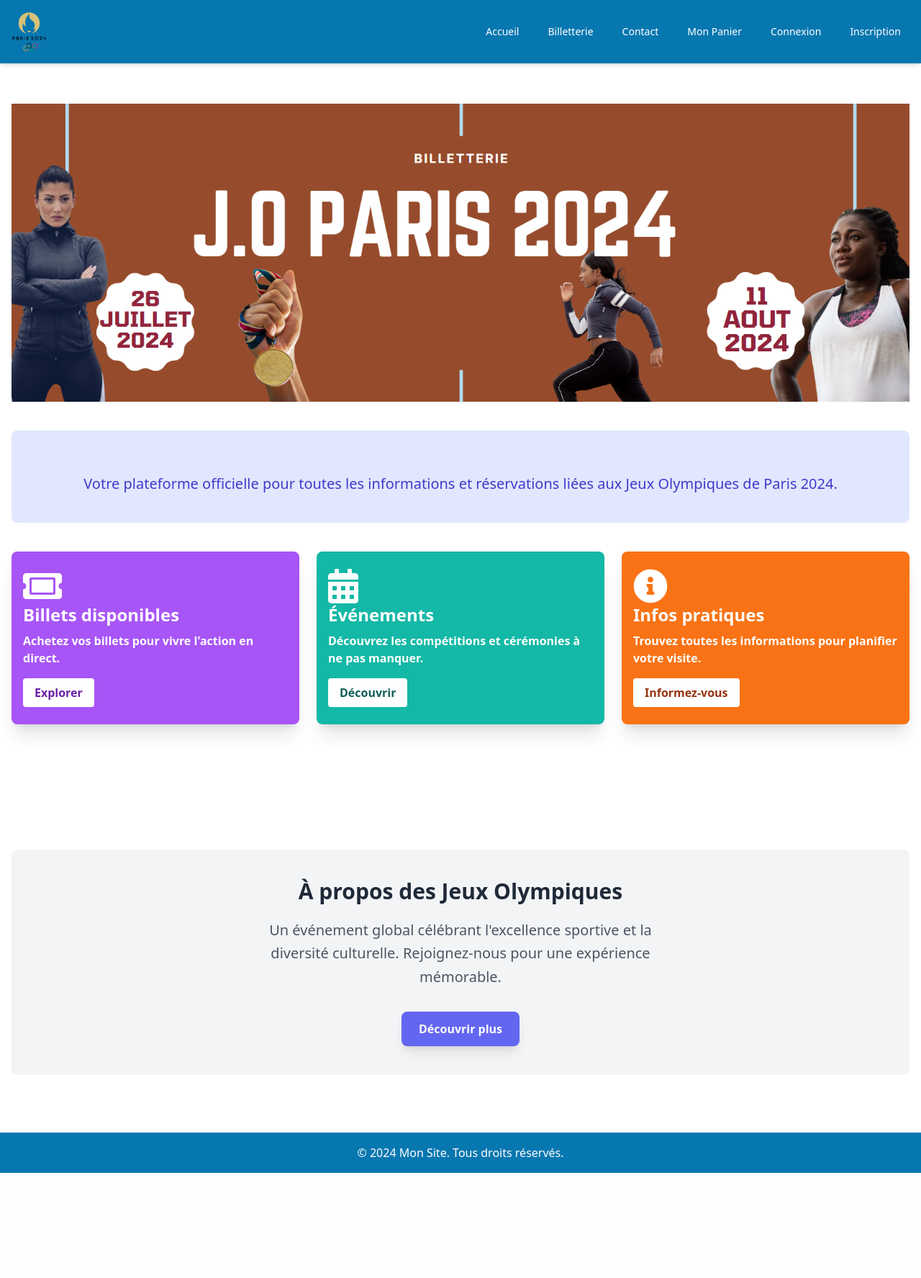
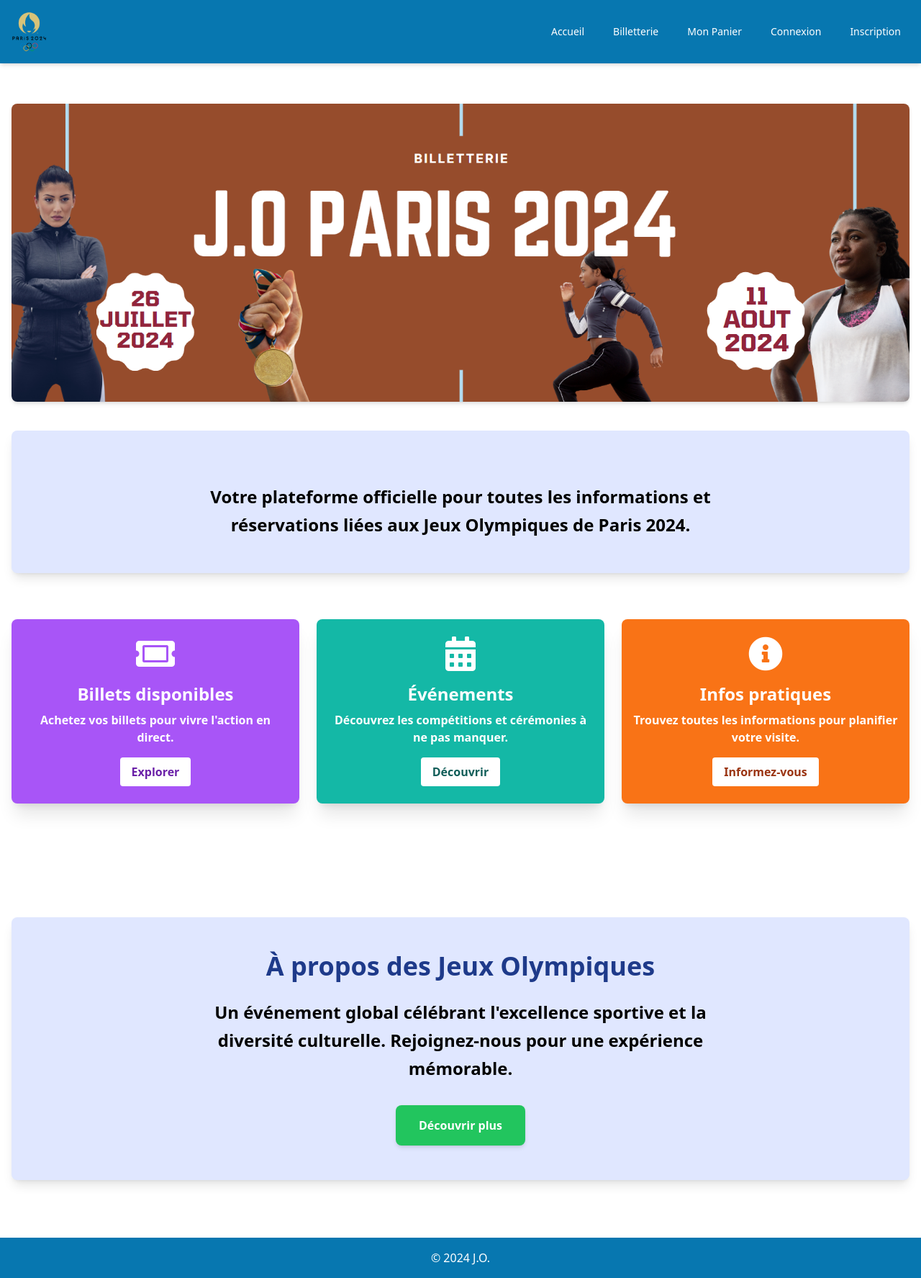
Before and after one commit to Bmalik73/Jo_Bloc3, a Django app: page / in a window 1280 px wide. Shown: the whole page at 72% size. Before the commit the page ends 1629 px from the top, so only its background shows below. Run offline with Django 5.2, Linux system fonts and the light colour scheme; some libraries are stand-ins or nearby versions.

Commit message:
updated notif and fixbug asc/desc

```diff
--- a/main/templates/base.html
+++ b/main/templates/base.html
@@ -26,8 +26,12 @@
                 <div class="flex flex-col md:flex-row items-start md:items-center md:space-x-4 w-full md:w-auto">
                     <a href="{% url 'home' %}" class="text-white hover:text-yellow-500 px-3 py-2 rounded-md text-sm font-medium transition duration-300 no-wrap w-full text-left">Accueil</a>
                     <a href="{% url 'list_offers' %}" class="text-white hover:text-yellow-500 px-3 py-2 rounded-md text-sm font-medium transition duration-300 no-wrap w-full text-left">Billetterie</a>
-                    <a href="#" class="text-white hover:text-yellow-500 px-3 py-2 rounded-md text-sm font-medium transition duration-300 no-wrap w-full text-left">Contact</a>
-                    <a href="{% url 'view_cart' %}" class="text-white hover:text-yellow-500 px-3 py-2 rounded-md text-sm font-medium transition duration-300 no-wrap w-full text-left">Mon Panier</a>
+                    <a href="{% url 'view_cart' %}" class="text-white hover:text-yellow-500 px-3 py-2 rounded-md text-sm font-medium transition duration-300 no-wrap w-full text-left relative">
+                        Mon Panier
+                        {% if cart_count > 0 %}
+                        <span id="cart-count" class="bg-red-500 text-white text-xs rounded-full px-2 py-1 absolute -top-2 -right-2">{{ cart_count }}</span>
+                        {% endif %}
+                    </a>
                     {% if user.is_authenticated %}
                     <a href="{% url 'account' %}" class="text-white hover:text-yellow-500 px-3 py-2 rounded-md text-sm font-medium transition duration-300 no-wrap w-full text-left">Mon Compte</a>
                     <form method="post" action="{% url 'logout' %}" style="display:inline;">
@@ -47,7 +51,7 @@
         {% endblock %}
     </main>
     <footer style="background-color: #0777b0;" class="text-white text-center p-4 mt-auto">
-        © 2024 Mon Site. Tous droits réservés.
+        © 2024 J.O.
     </footer>
 
     <script>
@@ -64,6 +68,44 @@
                 document.getElementById('menu-icon').classList.add('fa-bars');
             }
         }
+
+        document.addEventListener('DOMContentLoaded', function() {
+            function addToCart(event) {
+                event.preventDefault();
+                const url = this.href;
+
+                fetch(url, {
+                    method: 'GET',
+                    headers: {
+                        'X-Requested-With': 'XMLHttpRequest',
+                    }
+                })
+                .then(response => response.json())
+                .then(data => {
+                    if (data.success) {
+                        let cartCount = document.getElementById('cart-count');
+                        if (!cartCount) {
+                            const cartLink = document.querySelector('a[href*="view_cart"]');
+                            cartCount = document.createElement('span');
+                            cartCount.id = 'cart-count';
+                            cartCount.className = 'bg-red-500 text-white text-xs rounded-full px-2 py-1 absolute -top-2 -right-2';
+                            cartLink.appendChild(cartCount);
+                        }
+                        cartCount.textContent = data.cart_count;
+                        if (data.cart_count > 0) {
+                            cartCount.classList.remove('hidden');
+                        } else {
+                            cartCount.classList.add('hidden');
+                        }
+                    }
+                })
+                .catch(error => console.error('Error:', error));
+            }
+
+            document.querySelectorAll('.add-to-cart').forEach(button => {
+                button.addEventListener('click', addToCart);
+            });
+        });
     </script>
 </body>
 </html>
--- a/main/templates/home.html
+++ b/main/templates/home.html
@@ -5,42 +5,44 @@
 {% block content %}
 <div class="container mx-auto px-4 mt-10">
     <section class="text-center mb-10">
-        <img src="{% static 'images/j.o-header.png' %}" alt="JO 2024 Paris" class="w-full h-auto block mx-auto">
+        <img src="{% static 'images/j.o-header.png' %}" alt="JO 2024 Paris" class="w-full h-auto block mx-auto rounded-lg shadow-md">
     </section>
 
-    <section class="text-center mb-10 bg-indigo-100 py-10 rounded-lg">
-        <p class="text-xl mt-5 text-indigo-700">Votre plateforme officielle pour toutes les informations et réservations liées aux Jeux Olympiques de Paris 2024.</p>
+    <section class="text-center mb-16 bg-indigo-100 py-12 rounded-lg shadow-lg">
+        <p class="text-2xl mt-6 text-black font-semibold mx-auto leading-relaxed max-w-3xl">
+            Votre plateforme officielle pour toutes les informations et réservations liées aux Jeux Olympiques de Paris 2024.
+        </p>
     </section>
 
     <section class="mt-10 mb-16">
         <div class="grid grid-cols-1 md:grid-cols-3 gap-6">
-            <div style="min-height: 350px;" class="transition duration-500 ease-in-out transform hover:scale-105" >
-                <div class="bg-purple-500 hover:bg-purple-600 text-white font-bold py-6 px-4 rounded-lg shadow-xl">
-                    <i class="fas fa-ticket-alt fa-3x"></i>
+            <div style="min-height: 350px;" class="transition duration-500 ease-in-out transform hover:scale-105">
+                <div class="bg-purple-500 hover:bg-purple-600 text-white font-bold py-6 px-4 rounded-lg shadow-xl flex flex-col items-center">
+                    <i class="fas fa-ticket-alt fa-3x mb-4"></i>
                     <h2 class="text-2xl mb-2">Billets disponibles</h2>
-                    <p>Achetez vos billets pour vivre l'action en direct.</p>
+                    <p class="text-center">Achetez vos billets pour vivre l'action en direct.</p>
                     <a href="{% url 'list_offers' %}" class="mt-4 inline-block bg-white text-purple-800 font-semibold py-2 px-4 rounded hover:bg-purple-100">
                         Explorer
                     </a>
                 </div>
             </div>
 
-            <div style="min-height: 350px;" class="transition duration-500 ease-in-out transform hover:scale-105" >
-                <div class="bg-teal-500 hover:bg-teal-600 text-white font-bold py-6 px-4 rounded-lg shadow-xl">
-                    <i class="fas fa-calendar-alt fa-3x"></i>
+            <div style="min-height: 350px;" class="transition duration-500 ease-in-out transform hover:scale-105">
+                <div class="bg-teal-500 hover:bg-teal-600 text-white font-bold py-6 px-4 rounded-lg shadow-xl flex flex-col items-center">
+                    <i class="fas fa-calendar-alt fa-3x mb-4"></i>
                     <h2 class="text-2xl mb-2">Événements</h2>
-                    <p>Découvrez les compétitions et cérémonies à ne pas manquer.</p>
+                    <p class="text-center">Découvrez les compétitions et cérémonies à ne pas manquer.</p>
                     <a href="https://olympics.com/cio/celebrer-les-jeux-olympiques" class="inline-block mt-4 bg-white text-teal-800 font-semibold py-2 px-4 rounded hover:bg-teal-100">
                         Découvrir
                     </a>
                 </div>
             </div>
 
-            <div  style="min-height: 350px;" class="transition duration-500 ease-in-out transform hover:scale-105">
-                <div class="bg-orange-500 hover:bg-orange-600 text-white font-bold py-6 px-4 rounded-lg shadow-xl">
-                    <i class="fas fa-info-circle fa-3x"></i>
+            <div style="min-height: 350px;" class="transition duration-500 ease-in-out transform hover:scale-105">
+                <div class="bg-orange-500 hover:bg-orange-600 text-white font-bold py-6 px-4 rounded-lg shadow-xl flex flex-col items-center">
+                    <i class="fas fa-info-circle fa-3x mb-4"></i>
                     <h2 class="text-2xl mb-2">Infos pratiques</h2>
-                    <p>Trouvez toutes les informations pour planifier votre visite.</p>
+                    <p class="text-center">Trouvez toutes les informations pour planifier votre visite.</p>
                     <a href="https://olympics.com/fr/paris-2024/spectateurs/informations-pratiques-spectateurs" class="inline-block mt-4 bg-white text-orange-800 font-semibold py-2 px-4 rounded hover:bg-orange-100">
                         Informez-vous
                     </a>
@@ -49,13 +51,12 @@
         </div>
     </section>
 
-
-    <section class="mb-16 text-center bg-gray-100 py-10 rounded-lg">
-        <h2 class="text-3xl font-bold text-gray-800">À propos des Jeux Olympiques</h2>
-        <p class="text-xl mt-5 text-gray-600 mx-auto leading-relaxed max-w-xl">
+    <section class="mb-16 text-center bg-indigo-100 py-12 rounded-lg shadow-lg">
+        <h2 class="text-4xl font-bold text-blue-900">À propos des Jeux Olympiques</h2>
+        <p class="text-2xl mt-6 text-black font-semibold mx-auto leading-relaxed max-w-3xl">
             Un événement global célébrant l'excellence sportive et la diversité culturelle. Rejoignez-nous pour une expérience mémorable.
         </p>
-        <a href="https://olympics.com/cio/faq/histoire-et-origine-des-jeux/quelle-est-l-origine-des-jeux-olympiques" class="mt-8 inline-block bg-indigo-500 hover:bg-indigo-600 text-white font-bold py-3 px-6 rounded-lg shadow-lg transition duration-300">
+        <a href="https://olympics.com/cio/faq/histoire-et-origine-des-jeux/quelle-est-l-origine-des-jeux-olympiques" class="mt-8 inline-block bg-green-500 hover:bg-green-600 text-white font-bold py-4 px-8 rounded-lg shadow-md transition duration-300 ease-in-out transform hover:-translate-y-1 hover:scale-105">
             Découvrir plus
         </a>
     </section>
--- a/main/templates/list_offers.html
+++ b/main/templates/list_offers.html
@@ -14,7 +14,7 @@
                     <p class="text-lg text-green-600 font-bold">{{ offer.price }}€ <i class="fas fa-euro-sign"></i></p>
                     <p class="text-gray-600"><i class="fas fa-check-circle"></i> Disponibilité: {{ offer.availability }}</p>
                 </div>
-                <a href="{% url 'add_to_cart' offer.id %}" class="block bg-green-500 hover:bg-green-600 text-white px-4 py-2 rounded-md text-center">
+                <a href="{% url 'add_to_cart' offer.id %}" class="add-to-cart block bg-green-500 hover:bg-green-600 text-white px-4 py-2 rounded-md text-center">
                     <i class="fas fa-cart-plus mr-2"></i> Ajouter au Panier
                 </a>
             </div>
--- a/main/templates/view_cart.html
+++ b/main/templates/view_cart.html
@@ -15,7 +15,7 @@
                     <a href="{% url 'remove_from_cart' ticket.id %}" class="text-red-600 hover:text-red-800">
                         <i class="fas fa-trash"></i> Retirer
                     </a>
-                    <a href="{% url 'add_to_cart' ticket.offer.id %}" class="bg-green-500 hover:bg-green-600 text-white px-4 py-1 rounded-md">
+                    <a href="{% url 'add_to_cart' ticket.offer.id %}" class="add-to-cart bg-green-500 hover:bg-green-600 text-white px-4 py-1 rounded-md">
                         <i class="fas fa-cart-plus mr-2"></i> Ajouter un autre
                     </a>
                 </div>
@@ -32,7 +32,7 @@
                     <a href="{% url 'remove_from_cart' offer.id %}" class="text-red-600 hover:text-red-800">
                         <i class="fas fa-trash"></i> Retirer
                     </a>
-                    <a href="{% url 'add_to_cart' offer.id %}" class="bg-green-500 hover:bg-green-600 text-white px-4 py-1 rounded-md">
+                    <a href="{% url 'add_to_cart' offer.id %}" class="add-to-cart bg-green-500 hover:bg-green-600 text-white px-4 py-1 rounded-md">
                         <i class="fas fa-cart-plus mr-2"></i> Ajouter un autre
                     </a>
                 </div>
```
Also changed, not shown: main/reservation/views.py (+40 -21 lines), main/templates/account.html (+27 -13 lines), main/templates/my_orders.html (+52 -10 lines). Lines whose indentation alone changed are shown as unchanged.
